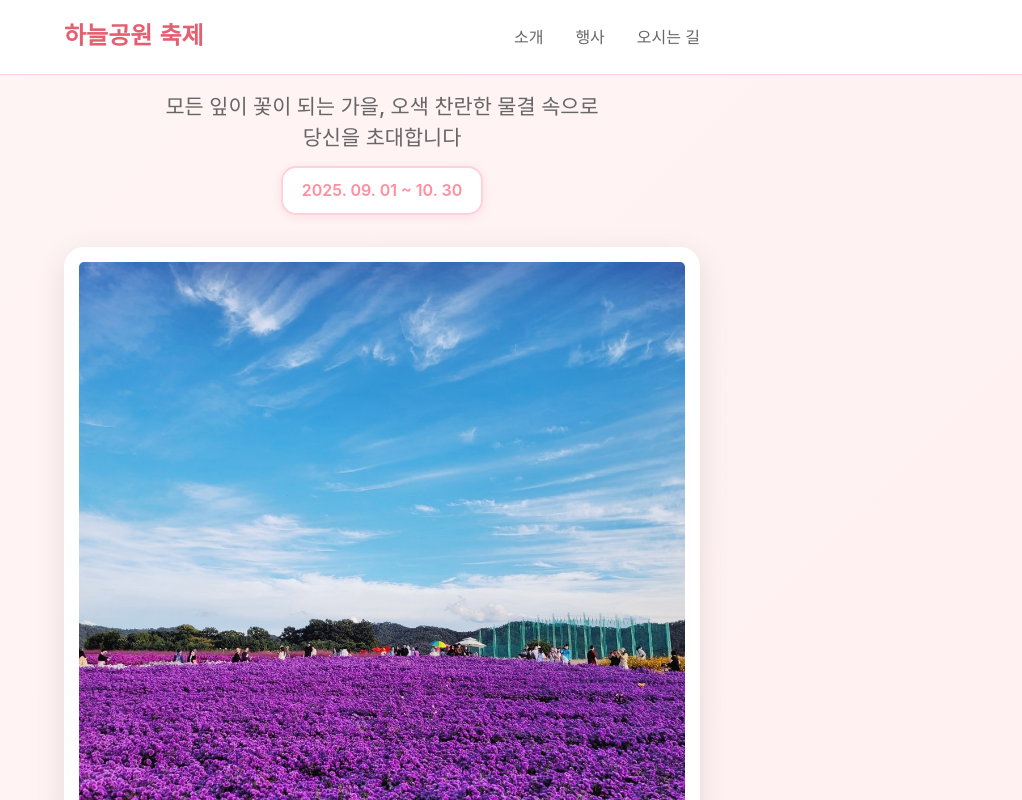
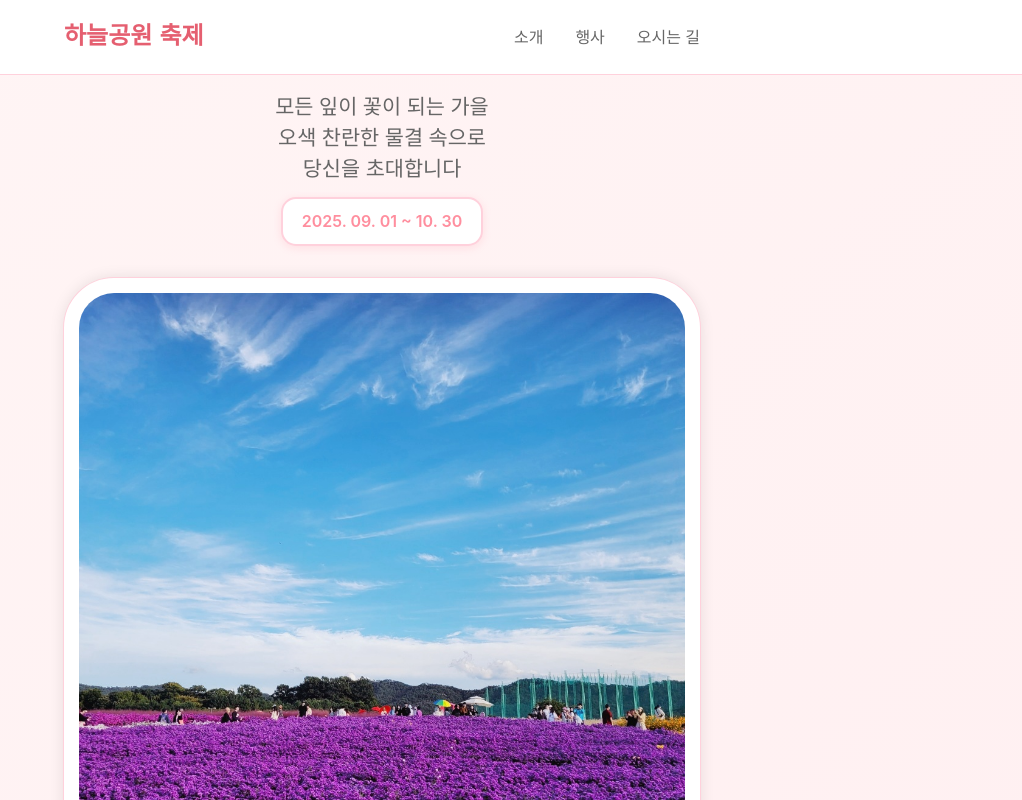
Before and after one commit to Stradivirus/reservation, a React (Create React App) app in the folder front/: page / in a window 1280 px wide. Shown: the top 800 px of the page, without its empty margins (258-1280 px from the left). Built offline with nearby package versions, Linux system fonts and the light colour scheme.

Commit message:
디자인 수정2

```diff
--- a/front/src/pages/Main/ImageSlider.css
+++ b/front/src/pages/Main/ImageSlider.css
@@ -3,17 +3,15 @@
 .image-slider-wrapper {
   width: 100%;
   position: relative;
-  border-radius: 20px;
   overflow: hidden;
-  box-shadow: 0 8px 30px rgba(0, 0, 0, 0.1);
-  background: white;
 }
 
 .image-slider {
   width: 100%;
-  height: 400px;
+  height: 70vh;
   position: relative;
   overflow: hidden;
+  background: transparent;
 }
 
 .slider-image {
@@ -71,13 +69,13 @@
 /* 태블릿 이상 */
 @media (min-width: 768px) {
   .image-slider {
-    height: 500px;
+    padding-bottom: 60%; /* 태블릿에서는 더 와이드하게 */
   }
 }
 
 /* 데스크톱 */
 @media (min-width: 1024px) {
   .image-slider {
-    height: 600px;
+    padding-bottom: 50%; /* 데스크톱에서는 더욱 와이드하게 */
   }
 }
--- a/front/src/pages/Main/MainPage.js
+++ b/front/src/pages/Main/MainPage.js
@@ -10,7 +10,7 @@ function MainPage() {
       <Header />
       <main className="main-content">
         <section className="hero-section">
-          <p className="festival-subtitle">모든 잎이 꽃이 되는 가을, 오색 찬란한 물결 속으로 <br></br>
+          <p className="festival-subtitle">모든 잎이 꽃이 되는 가을<br></br>오색 찬란한 물결 속으로 <br></br>
             당신을 초대합니다</p>
           <div className="festival-period">2025. 09. 01 ~ 10. 30</div>
         </section>
```
